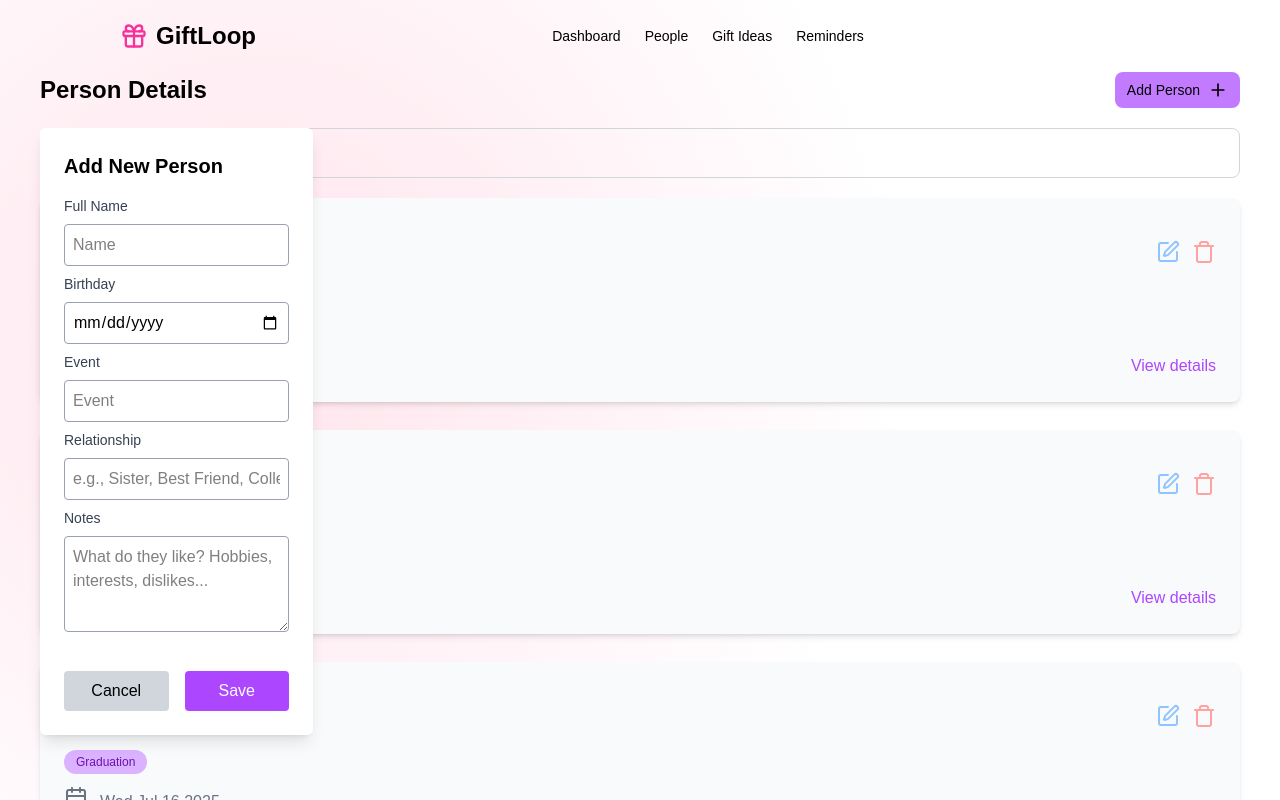
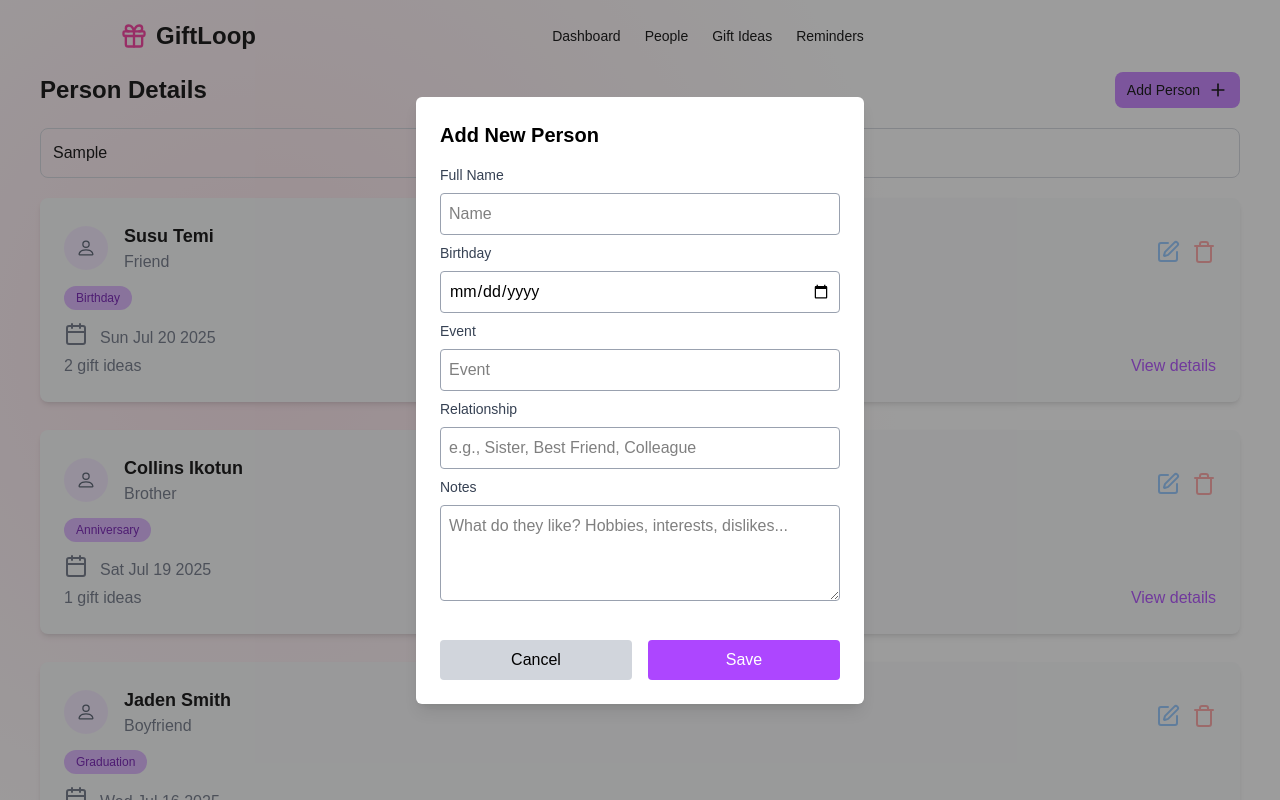
Before and after one commit to daysuwaa/giftloop, a Next.js app: page /people in a window 1280 px wide. Both pictures are taken after typing "Sample" into the empty fields and a click on the button "Add Person". Shown: the top 800 px of the page. Built offline with nearby package versions, Linux system fonts and the light colour scheme.

Commit message:
Fix styling issues in AddPersonModal and ViewDetailsModal buttons for better user interaction

```diff
--- a/src/app/people/AddPersonModal.tsx
+++ b/src/app/people/AddPersonModal.tsx
@@ -10,7 +10,7 @@ const AddPersonModal = ({ isOpen, onClose }: AddPersonModalProps) => {
   if (!isOpen) return null;
 
   return (
-   <div className="fixed inset-0bg-[#0f0e0e74] flex items-center justify-center z-50">
+   <div className="fixed inset-0 bg-[#29292976] flex items-center justify-center z-50">
       <div className="bg-white p-6 rounded-md shadow-lg w-full max-w-md">
         <h2 className="text-xl font-semibold mb-4">Add New Person</h2>
 
--- a/src/app/people/ViewDetailsModal.tsx
+++ b/src/app/people/ViewDetailsModal.tsx
@@ -64,10 +64,10 @@ const ViewDetailsModal = ({ isOpen, onClose, person }: ViewDetailsModalProps) =>
   </div>
 )}
         <div className="flex items-center justify-between gap-5">
-        <button onClick={onClose} className="px-4 py-2 bg-gray-300 rounded w-full">
+        <button onClick={onClose} className="px-4 py-2 cursor-pointer bg-gray-300 rounded w-full">
           Cancel
         </button>
-        <button className="px-4 py-2 bg-purple-500 text-white rounded w-full">
+        <button className="px-4 py-2 bg-purple-500 text-white cursor-pointer rounded w-full">
           Save
         </button>
         </div>
```
